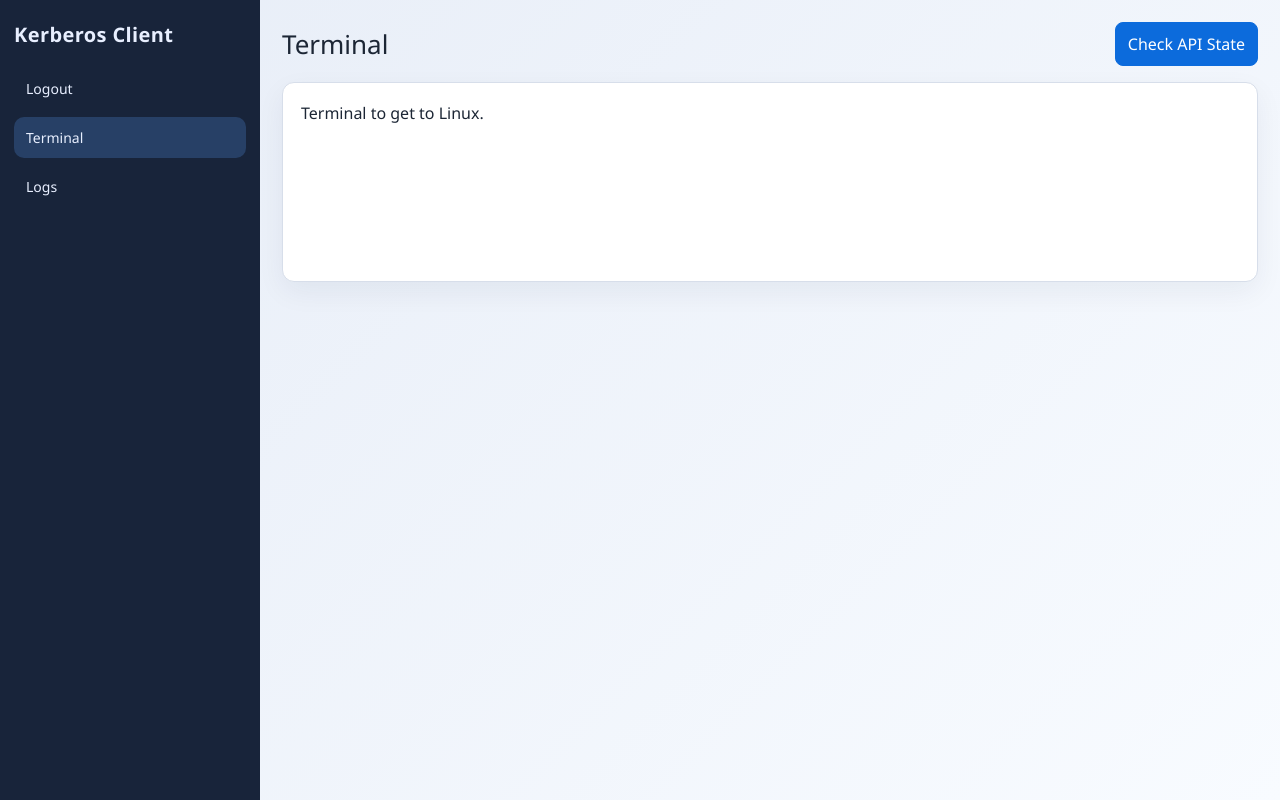
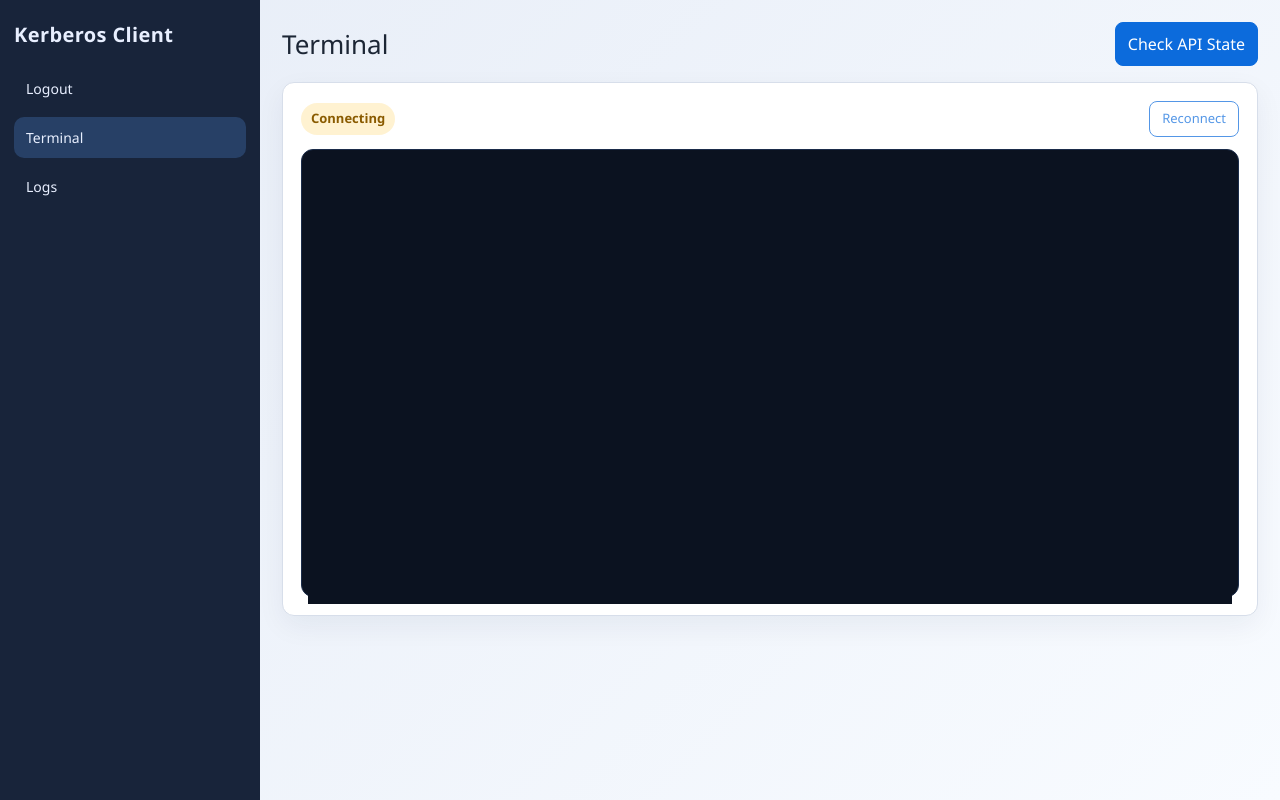
Before and after one commit to fsj2009yx/kerberos-Jumpserver, a React (Vite) app in the folder client/web/renderer/: page / in a window 1280 px wide. Both pictures are taken after a click on the button "Terminal". Built offline with nearby package versions, Linux system fonts and the light colour scheme; no server answers.

Commit message:
FEAT: terminal view

```diff
--- a/client/web/package.json
+++ b/client/web/package.json
@@ -11,17 +11,19 @@
     "preview": "vite preview --config renderer/vite.config.ts"
   },
   "dependencies": {
+    "@xterm/addon-fit": "^0.11.0",
+    "@xterm/xterm": "^6.0.0",
     "cors": "^2.8.5",
     "express": "^4.21.2",
     "react": "^18.3.1",
     "react-dom": "^18.3.1"
   },
   "devDependencies": {
-    "@types/react": "^18.3.12",
-    "@types/react-dom": "^18.3.1",
     "@types/cors": "^2.8.18",
     "@types/express": "^4.17.21",
     "@types/node": "^22.13.10",
+    "@types/react": "^18.3.12",
+    "@types/react-dom": "^18.3.1",
     "@vitejs/plugin-react": "^4.3.4",
     "autoprefixer": "^10.4.19",
     "electron": "^34.2.0",
--- a/client/web/renderer/src/App.tsx
+++ b/client/web/renderer/src/App.tsx
@@ -1,40 +1,44 @@
 import { useMemo, useState } from "react";
 import Login from "./component/login";
 import Logs from "./component/logs";
+import Terminal from "./component/terminal";
 import { getState, login } from "./utils/api_calls";
 
 type ViewKey = "login" | "terminal" | "logs";
 
 type ViewState = {
   title: string;
-  body: string;
+  body?: string;
 };
 
 const viewContent: Record<ViewKey, ViewState> = {
   login: {
     title: "Login",
-    body: "Welcome. This is the login view."
+    body: "Welcome. This is the login view.",
   },
   terminal: {
     title: "Terminal",
-    body: "Terminal to get to Linux."
   },
   logs: {
     title: "Logs",
-    body: "See the logs and the data."
-  }
+    body: "See the logs and the data.",
+  },
 };
 
 const App = (): JSX.Element => {
   const [activeView, setActiveView] = useState<ViewKey>("login");
   const [message, setMessage] = useState<string | null>(null);
   const [loginError, setLoginError] = useState<string | null>(null);
-  const [isAuthenticated, setIsAuthenticated] =  useState(true); // useState(false);
+  const [isAuthenticated, setIsAuthenticated] = useState(true); // useState(false);
 
   const content = useMemo(() => viewContent[activeView], [activeView]);
   const loginLabel = isAuthenticated ? "Logout" : "Login";
+  const showTerminal = activeView === "terminal";
 
-  const handleLogin = async (username: string, password: string): Promise<void> => {
+  const handleLogin = async (
+    username: string,
+    password: string,
+  ): Promise<void> => {
     setLoginError(null);
 
     try {
@@ -53,7 +57,7 @@
     try {
       const data = await getState();
       setMessage(
-        `State: ${data.state} | Seq: ${data.seq_num} | TGT: ${data.tgt_expire} | TV: ${data.tv_expire}`
+        `State: ${data.state} | Seq: ${data.seq_num} | TGT: ${data.tgt_expire} | TV: ${data.tv_expire}`,
       );
     } catch (error) {
       const text = error instanceof Error ? error.message : "Unknown error";
@@ -104,7 +108,9 @@
               <button id="healthBtn" type="button" onClick={handleStateCheck}>
                 Check API State
               </button>
-              {message ? <span className="health-status">{message}</span> : null}
+              {message ? (
+                <span className="health-status">{message}</span>
+              ) : null}
             </div>
           ) : null}
         </header>
@@ -114,7 +120,11 @@
             isAuthenticated ? (
               <div className="logout-panel">
                 <p className="logout-text">Press here to log out.</p>
-                <button className="logout-button" type="button" onClick={handleLogout}>
+                <button
+                  className="logout-button"
+                  type="button"
+                  onClick={handleLogout}
+                >
                   Log out
                 </button>
               </div>
@@ -124,10 +134,15 @@
           ) : activeView === "logs" ? (
             <Logs />
           ) : (
-            <>
-              <p>{content.body}</p>
-            </>
+            (content.body ?? (
+              <>
+                <p>{content.body}</p>
+              </>
+            ))
           )}
+          <div className={`terminal-panel${showTerminal ? " is-active" : ""}`}>
+            <Terminal isVisible={showTerminal} />
+          </div>
         </section>
       </main>
     </div>
--- a/client/web/renderer/src/component/logs/index.tsx
+++ b/client/web/renderer/src/component/logs/index.tsx
@@ -23,6 +23,7 @@
 					message: string;
 				};
 				const entry: LogEntry = {
+					// Create a randomized ID
 					id: `${data.timestamp}-${Math.random().toString(36).slice(2)}`,
 					timestamp: data.timestamp,
 					message: data.message,
--- /dev/null
+++ b/client/web/renderer/src/component/terminal/index.tsx
@@ -0,0 +1,223 @@
+import { useEffect, useMemo, useRef, useState } from "react";
+import { Terminal } from "@xterm/xterm";
+import { FitAddon } from "@xterm/addon-fit";
+import "@xterm/xterm/css/xterm.css"
+
+type ConnectionStatus = "disconnected" | "connecting" | "connected" | "error";
+
+const WS_PTY_URL = "ws://127.0.0.1:9883/ws/pty";
+
+type TerminalViewProps = {
+	isVisible?: boolean;
+};
+
+const TerminalView = ({ isVisible = true }: TerminalViewProps): JSX.Element => {
+	const containerRef = useRef<HTMLDivElement | null>(null);
+	const terminalRef = useRef<Terminal | null>(null);
+	const fitAddonRef = useRef<FitAddon | null>(null);
+	const sessionIdRef = useRef<string | null>(null);
+	const pendingInputRef = useRef<string[]>([]);
+
+	const [status, setStatus] = useState<ConnectionStatus>("disconnected");
+	const [errorMessage, setErrorMessage] = useState<string | null>(null);
+	const [connectionSeed, setConnectionSeed] = useState(0);
+
+	const statusLabel = useMemo(() => {
+		switch (status) {
+			case "connecting":
+				return "Connecting";
+			case "connected":
+				return "Connected";
+			case "error":
+				return "Error";
+			default:
+				return "Disconnected";
+		}
+	}, [status]);
+
+	useEffect(() => {
+		if (!containerRef.current) {
+			return undefined;
+		}
+
+		const terminal = new Terminal({
+			cursorBlink: true,
+			convertEol: true,
+			fontFamily: "Menlo, Consolas, 'Courier New', monospace",
+			fontSize: 14,
+			theme: {
+				background: "#0b1220",
+				foreground: "#d2e3ff",
+				cursor: "#6ea2ff",
+				selectionBackground: "rgba(110, 162, 255, 0.35)"
+			}
+		});
+
+		const fitAddon = new FitAddon();
+		terminal.loadAddon(fitAddon);
+		terminal.open(containerRef.current);
+		fitAddon.fit();
+		terminal.focus();
+
+		terminalRef.current = terminal;
+		fitAddonRef.current = fitAddon;
+
+		sessionIdRef.current = null;
+		pendingInputRef.current = [];
+
+		setStatus("connecting");
+		setErrorMessage(null);
+
+		const socket = new WebSocket(WS_PTY_URL);
+
+		const sendJson = (payload: Record<string, unknown>): void => {
+			if (socket.readyState === WebSocket.OPEN) {
+				socket.send(JSON.stringify(payload));
+			}
+		};
+
+		const flushPendingInput = (): void => {
+			if (!sessionIdRef.current || pendingInputRef.current.length === 0) {
+				return;
+			}
+
+			const sessionId = sessionIdRef.current;
+			const chunks = pendingInputRef.current.splice(0, pendingInputRef.current.length);
+			chunks.forEach((chunk) => {
+				sendJson({ op: "input", session_id: sessionId, data: chunk });
+			});
+		};
+
+		const dataDisposable = terminal.onData((data) => {
+			if (!sessionIdRef.current) {
+				pendingInputRef.current.push(data);
+				return;
+			}
+
+			sendJson({ op: "input", session_id: sessionIdRef.current, data });
+		});
+
+		const resizeDisposable = terminal.onResize(({ cols, rows }) => {
+			if (!sessionIdRef.current) {
+				return;
+			}
+
+			sendJson({ op: "resize", session_id: sessionIdRef.current, cols, rows });
+		});
+
+		socket.onopen = () => {
+			setStatus("connected");
+			terminal.writeln("Connected. Opening PTY session...");
+			const cols = terminal.cols || 80;
+			const rows = terminal.rows || 24;
+			sendJson({ op: "open", cols, rows, term: "xterm-256color" });
+		};
+
+		socket.onmessage = (event) => {
+			let payload: { event?: string; session_id?: string; data?: string; exit_code?: number; message?: string };
+			try {
+				payload = JSON.parse(event.data as string) as typeof payload;
+			} catch (error) {
+				return;
+			}
+
+			switch (payload.event) {
+				case "open_ok": {
+					sessionIdRef.current = payload.session_id ?? null;
+					terminal.writeln(`Session ready: ${payload.session_id ?? "unknown"}`);
+					flushPendingInput();
+					break;
+				}
+				case "output": {
+					if (!payload.session_id || payload.session_id !== sessionIdRef.current) {
+						return;
+					}
+					terminal.write(payload.data ?? "");
+					break;
+				}
+				case "exit": {
+					terminal.writeln(`\r\nSession closed (code ${payload.exit_code ?? "?"}).`);
+					sessionIdRef.current = null;
+					break;
+				}
+				case "error": {
+					setStatus("error");
+					setErrorMessage(payload.message ?? "Unknown error");
+					terminal.writeln(`\r\nError: ${payload.message ?? "Unknown error"}`);
+					break;
+				}
+				default:
+					break;
+			}
+		};
+
+		socket.onerror = () => {
+			setStatus("error");
+			setErrorMessage("WebSocket error");
+			terminal.writeln("\r\nWebSocket error.");
+		};
+
+		socket.onclose = () => {
+			setStatus("disconnected");
+			terminal.writeln("\r\nConnection closed.");
+			sessionIdRef.current = null;
+		};
+
+		const handleWindowResize = (): void => {
+			fitAddon.fit();
+		};
+
+		window.addEventListener("resize", handleWindowResize);
+
+		return () => {
+			window.removeEventListener("resize", handleWindowResize);
+			dataDisposable.dispose();
+			resizeDisposable.dispose();
+			if (socket.readyState === WebSocket.OPEN && sessionIdRef.current) {
+				sendJson({ op: "close", session_id: sessionIdRef.current });
+			}
+			socket.close();
+			terminal.dispose();
+			fitAddonRef.current = null;
+			terminalRef.current = null;
+		};
+	}, [connectionSeed]);
+
+	useEffect(() => {
+		if (!isVisible) {
+			return undefined;
+		}
+		if (!fitAddonRef.current || !terminalRef.current) {
+			return undefined;
+		}
+
+		const frame = window.requestAnimationFrame(() => {
+			fitAddonRef.current?.fit();
+			terminalRef.current?.focus();
+		});
+
+		return () => window.cancelAnimationFrame(frame);
+	}, [isVisible]);
+
+	return (
+		<div className="terminal-shell">
+			<div className="terminal-toolbar">
+				<div className={`terminal-status status-${status}`}>{statusLabel}</div>
+				<div className="terminal-actions">
+					<button
+						className="terminal-button"
+						type="button"
+						onClick={() => setConnectionSeed((value) => value + 1)}
+						disabled={status === "connecting"}
+					>
+						Reconnect
+					</button>
+				</div>
+			</div>
+			{errorMessage ? <div className="terminal-error">{errorMessage}</div> : null}
+			<div className="terminal-body" ref={containerRef} />
+		</div>
+	);
+};
+
+export default TerminalView;
--- a/client/web/renderer/src/styles.css
+++ b/client/web/renderer/src/styles.css
@@ -211,6 +211,96 @@
   font-size: 14px;
 }
 
+.terminal-shell {
+  display: flex;
+  flex-direction: column;
+  gap: 12px;
+  min-height: 360px;
+  height: 62vh;
+}
+
+.terminal-panel {
+  display: none;
+}
+
+.terminal-panel.is-active {
+  display: block;
+}
+
+.terminal-toolbar {
+  display: flex;
+  align-items: center;
+  justify-content: space-between;
+  gap: 12px;
+}
+
+.terminal-status {
+  font-size: 13px;
+  font-weight: 600;
+  padding: 6px 10px;
+  border-radius: 999px;
+  background: rgba(12, 107, 220, 0.12);
+  color: #2b4975;
+}
+
+.terminal-status.status-connecting {
+  background: rgba(255, 185, 0, 0.18);
+  color: #8a5b00;
+}
+
+.terminal-status.status-connected {
+  background: rgba(39, 163, 102, 0.18);
+  color: #1f6b45;
+}
+
+.terminal-status.status-error {
+  background: rgba(155, 28, 28, 0.18);
+  color: #8a1c1c;
+}
+
+.terminal-actions {
+  display: flex;
+  align-items: center;
+  gap: 8px;
+}
+
+.terminal-button {
+  border: 1px solid var(--accent);
+  background: transparent;
+  color: var(--accent);
+  padding: 7px 12px;
+  border-radius: 8px;
+  cursor: pointer;
+  font-size: 13px;
+}
+
+.terminal-button:disabled {
+  opacity: 0.7;
+  cursor: wait;
+}
+
+.terminal-error {
+  color: #8a1c1c;
+  background: rgba(155, 28, 28, 0.1);
+  border: 1px solid rgba(155, 28, 28, 0.25);
+  padding: 8px 10px;
+  border-radius: 8px;
+  font-size: 12px;
+}
+
+.terminal-body {
+  flex: 1;
+  min-height: 260px;
+  border-radius: 12px;
+  border: 1px solid #1b2c4a;
+  background: #0b1220;
+  padding: 6px;
+}
+
+.terminal-body .xterm {
+  height: 100%;
+}
+
 @media (max-width: 860px) {
   .layout {
     grid-template-columns: 1fr;
```
Also changed, not shown: 1 other file (tests, documents, lock files or other folders).
